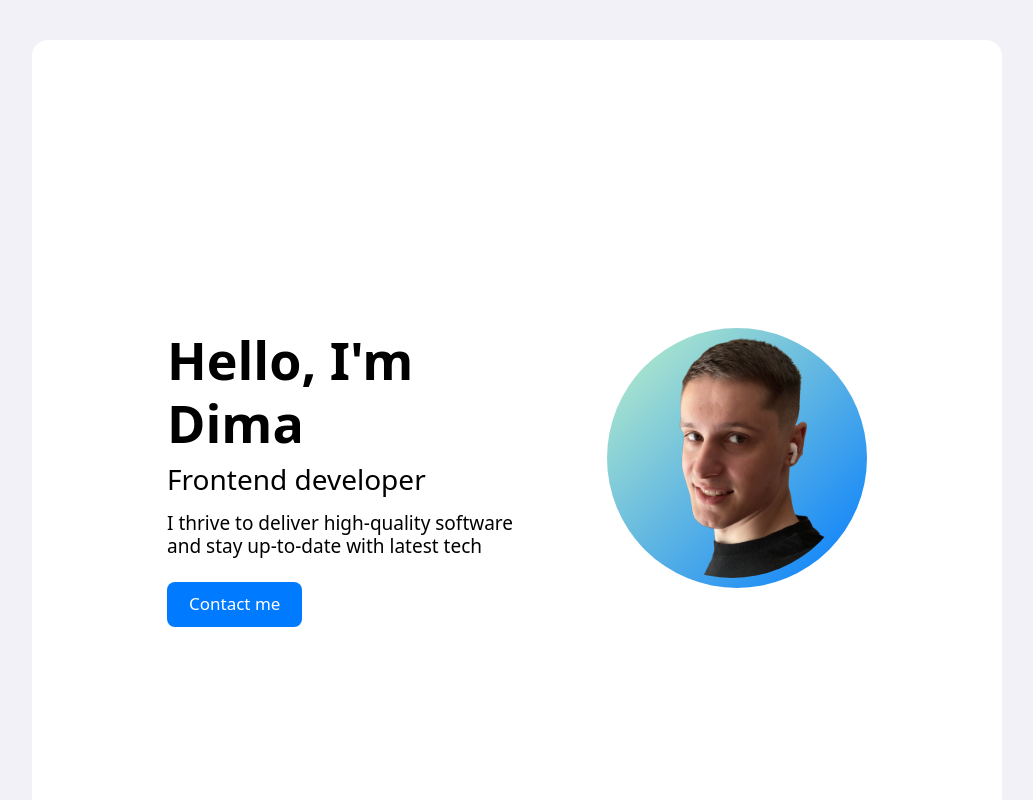
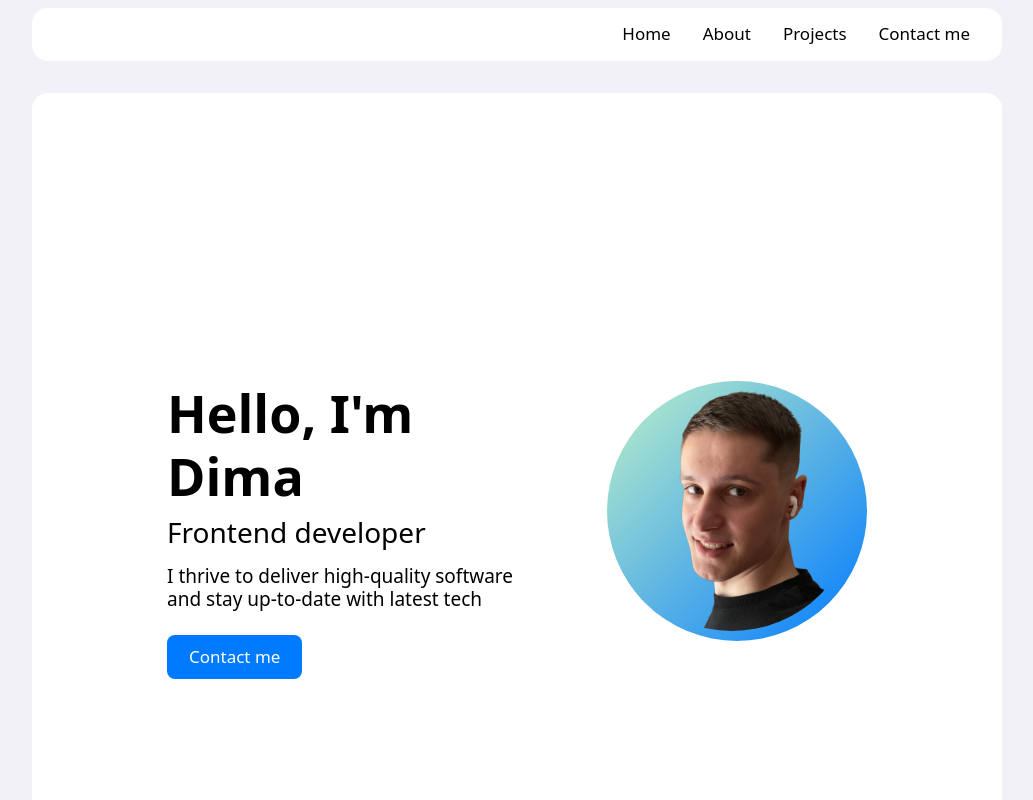
Before and after one commit to slattgram/portfolio, a React (Create React App) app: page / in a window 1280 px wide. Shown: the top 800 px of the page, without its empty margins (123-1156 px from the left). Built offline with nearby package versions, Linux system fonts and the light colour scheme; the HTML template or start-up script is replaced by a standard one; a web font is replaced by a local one.

Commit message:
visuals are 90% done, functionality coming

```diff
--- a/src/App.js
+++ b/src/App.js
@@ -7,10 +7,10 @@ import ContactTab from "./components/ContactTab";
 
 const App = () => {
   return (
-      <div className={'bg-background pt-2 font-sans'}>
+      <div className={'bg-background pt-2 font-sans md:px-[15px]'}>
           <TopBar />
           <HomeTab />
-          <AboutTab />
+          <AboutTab/>
           <ProjectsTab/>
           <ContactTab/>
       </div>
--- a/src/components/AboutTab.js
+++ b/src/components/AboutTab.js
@@ -3,7 +3,7 @@ import AboutRow from "./AboutRow";
 
 const AboutTab = () => {
     return(
-        <div className={'px-[15px] md:px-card-x-padding py-card-y-padding bg-white mx-auto mt-16 max-w-desktop rounded-2xl '}>
+        <div className={'px-[15px] md:px-card-x-padding py-card-y-padding bg-white mx-auto mt-16 max-w-desktop sm:rounded-2xl '}>
             <div className={'flex justify-between mb-10'}>
                 <h2 className={'text-h2 font-semibold'}>About me</h2>
                 <div className={'text-h3 text-system-blue my-auto'}><a href="">Download CV</a></div>
--- a/src/components/ContactTab.js
+++ b/src/components/ContactTab.js
@@ -8,7 +8,7 @@ const ContactTab = () => {
     const [description, setDescription] = useState('Describe your request/problem ')
 
     return(
-        <div className={'px-card-x-padding py-card-y-padding bg-white mx-auto mt-16 max-w-desktop rounded-2xl'}>
+        <div className={'px-[15px] md:px-card-x-padding py-card-y-padding bg-white mx-auto mt-16 max-w-desktop sm:rounded-2xl'}>
             <h2 className={'text-h2 font-semibold mb-6'}>Contact me</h2>
             <Input inputValue={name} inputHandler={(e) => setName(e)}/>
             <Input inputValue={email} inputHandler={(e) => setEmail(e)} isEmail={true}/>
--- a/src/components/ProjectsTab.js
+++ b/src/components/ProjectsTab.js
@@ -2,7 +2,7 @@ import React from "react";
 
 const ProjectsTab = () => {
     return(
-        <div className={'px-[15px] md:px-card-x-padding pt-20 pb-7 bg-white mx-auto mt-16 max-w-desktop rounded-2xl'}>
+        <div className={'px-[15px] md:px-card-x-padding pt-20 pb-7 bg-white mx-auto mt-16 max-w-desktop sm:rounded-2xl'}>
             <h2 className={'text-h2 font-semibold mb-10'}>Projects</h2>
             <div className={'flex flex-wrap flex-col overflow-x-hidden h-[19rem]'}>
                 <div className={'w-[14.5rem] h-[19rem] bg-[#C2CFD6] rounded-2xl'}></div>
--- a/src/components/TopBar.js
+++ b/src/components/TopBar.js
@@ -2,7 +2,7 @@ import React from 'react'
 
 const TopBar = () =>{
     return(
-        <div className='hidden lg:visible flex justify-end py-4 px-8 rounded-2xl
+        <div className='hidden lg:flex justify-end py-4 px-8 rounded-2xl
                          mx-auto max-w-desktop bg-white text-black text-base'>
             <div className={''}>Home</div>
             <div className={'ml-8'}>About</div>
--- a/tailwind.config.js
+++ b/tailwind.config.js
@@ -32,6 +32,9 @@ module.exports = {
       },
       fontFamily: {
         sans: ['Inter var', ...defaultTheme.fontFamily.sans],
+      },
+      screens:{
+        'lg' : '900px'
       }
 
     }
```
